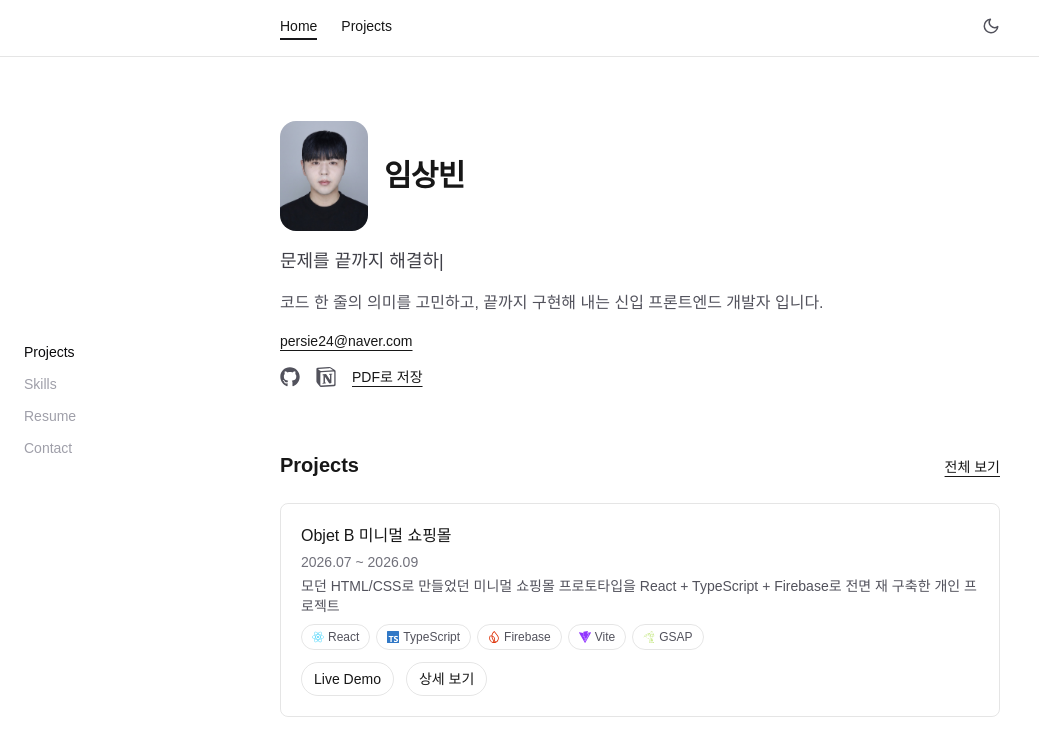
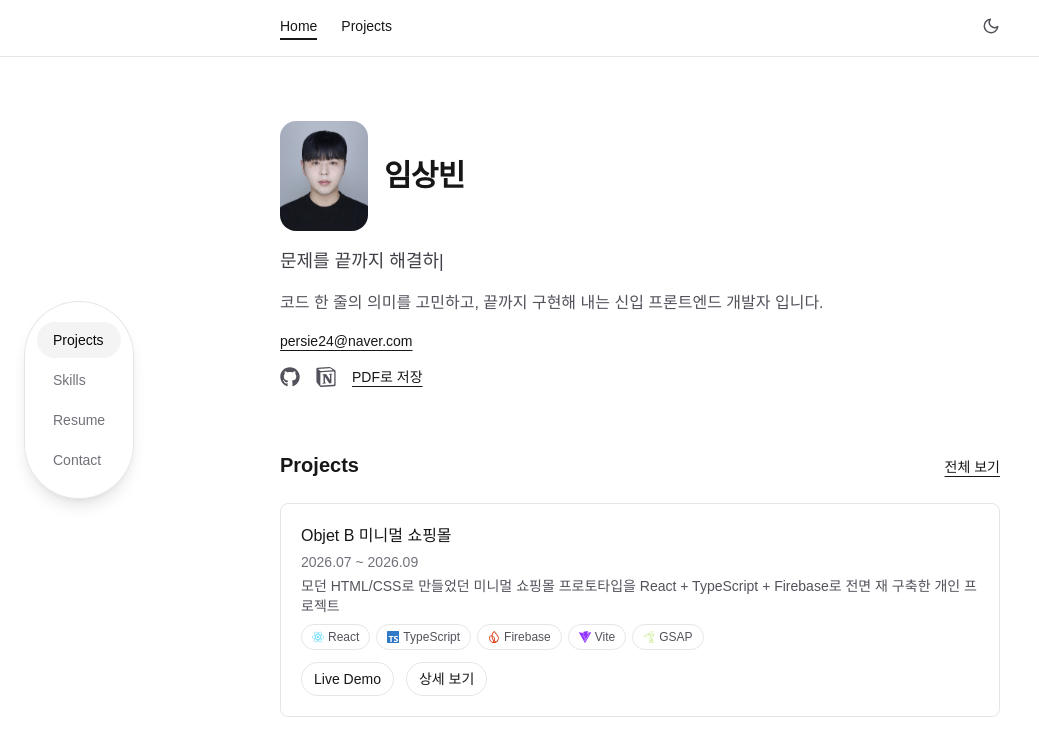
Before and after one commit to lym-bin/sangbin-dev, a Next.js app: page / in a window 1280 px wide. Shown: the top 731 px of the page, without its empty margins (0-1039 px from the left). Built offline with nearby package versions, Linux system fonts and the light colour scheme.

Commit message:
섹션 네비게이션 다크모드 가독성 개선

```diff
--- a/src/components/SectionNav.tsx
+++ b/src/components/SectionNav.tsx
@@ -21,7 +21,7 @@ export default function SectionNav() {
           setActiveId(visible.target.id);
         }
       },
-      { rootMargin: "-40% 0px -40% 0px" }
+      { rootMargin: "-40% 0px -40% 0px" },
     );
 
     sections.forEach(({ id }) => {
@@ -33,15 +33,15 @@ export default function SectionNav() {
   }, []);
 
   return (
-    <nav className="fixed left-6 top-1/2 z-40 hidden -translate-y-1/2 flex-col gap-3 print:hidden lg:flex">
+    <nav className="fixed left-6 top-1/2 z-40 hidden -translate-y-1/2 flex-col gap-1 rounded-full border border-black/10 bg-white/95 px-3 py-5 shadow-lg backdrop-blur print:hidden dark:border-white/15 dark:bg-zinc-800/95 lg:flex">
       {sections.map((section) => (
         <a
           key={section.id}
           href={`#${section.id}`}
-          className={`text-sm font-medium transition-colors ${
+          className={`rounded-full px-4 py-2 text-sm font-medium transition-colors ${
             activeId === section.id
-              ? "text-zinc-950 dark:text-zinc-50"
-              : "text-zinc-400 hover:text-zinc-600 dark:text-zinc-600 dark:hover:text-zinc-300"
+              ? "bg-zinc-100 text-zinc-950 dark:bg-zinc-700 dark:text-zinc-50"
+              : "text-zinc-500 hover:text-zinc-800 dark:text-zinc-400 dark:hover:text-zinc-100"
           }`}
         >
           {section.label}
```
